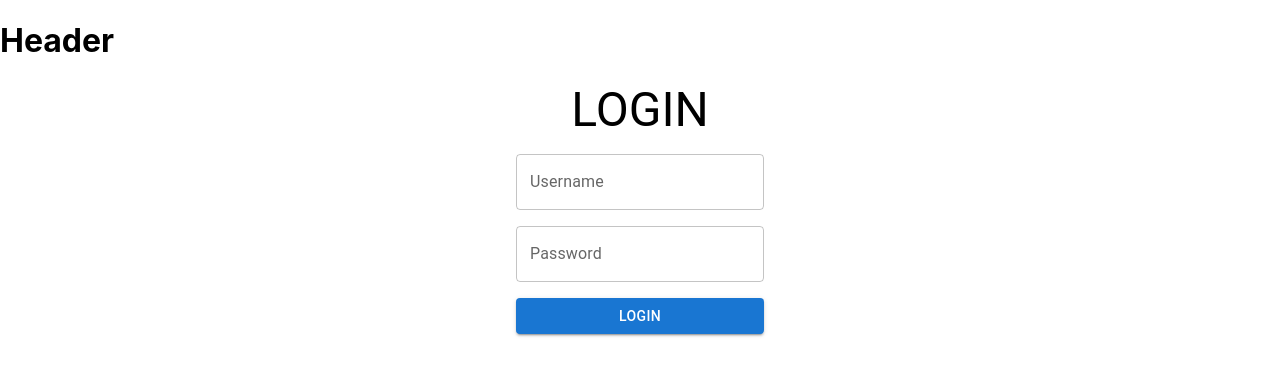
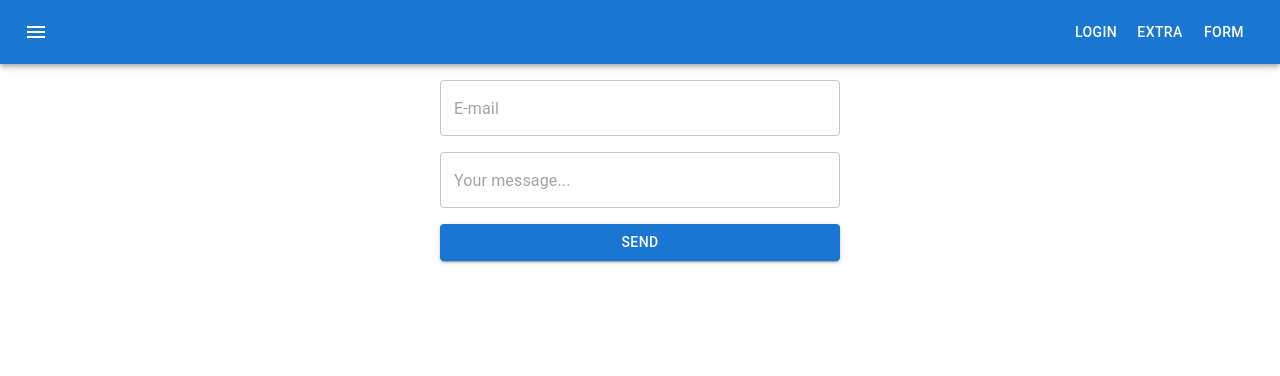
Before and after one commit to tv911473/type-potato, a React (Create React App) app: page /form in a window 1280 px wide. Shown: the top 376 px of the page. Built offline with nearby package versions, Linux system fonts and the light colour scheme.

Commit message:
feat: added Header, MyForm, MyInfo, Login

```diff
--- a/package.json
+++ b/package.json
@@ -6,6 +6,7 @@
   "dependencies": {
     "@emotion/react": "^11.13.3",
     "@emotion/styled": "^11.13.0",
+    "@mui/icons-material": "^6.1.1",
     "@mui/material": "^6.1.0",
     "@testing-library/jest-dom": "^5.17.0",
     "@testing-library/react": "^13.4.0",
--- a/src/App.tsx
+++ b/src/App.tsx
@@ -2,11 +2,12 @@ import "./App.css"
 // import MyContainer from "./layout/MyContainer";
 // import Login from "./components/Login";
 import { Outlet } from "react-router-dom"
+import Header from "./components/Header"
 
 function App() {
   return (
     <>
-      <h1>Header</h1>
+      <Header />
       <Outlet />
     </>
   )
--- /dev/null
+++ b/src/components/Header.tsx
@@ -0,0 +1,56 @@
+import * as React from "react"
+import AppBar from "@mui/material/AppBar"
+import Box from "@mui/material/Box"
+import Toolbar from "@mui/material/Toolbar"
+import Typography from "@mui/material/Typography"
+import Button from "@mui/material/Button"
+import IconButton from "@mui/material/IconButton"
+import MenuIcon from "@mui/icons-material/Menu"
+import { Link } from "react-router-dom"
+
+export default function ButtonAppBar() {
+  return (
+    <Box sx={{ flexGrow: 1 }}>
+      <AppBar position="static">
+        <Toolbar>
+          <IconButton
+            size="large"
+            edge="start"
+            color="inherit"
+            aria-label="menu"
+            sx={{ mr: 2 }}
+          >
+            <MenuIcon />
+          </IconButton>
+          <Typography
+            variant="h6"
+            component="div"
+            sx={{ flexGrow: 1 }}
+          ></Typography>
+
+          <Button
+            color="inherit"
+            component={Link}
+            to="/login"
+          >
+            Login
+          </Button>
+          <Button
+            color="inherit"
+            component={Link}
+            to="/extra"
+          >
+            Extra
+          </Button>
+          <Button
+            color="inherit"
+            component={Link}
+            to="/form"
+          >
+            Form
+          </Button>
+        </Toolbar>
+      </AppBar>
+    </Box>
+  )
+}
--- /dev/null
+++ b/src/components/MyForm.tsx
@@ -0,0 +1,52 @@
+import { Box, Button, TextField } from "@mui/material"
+import React, { useState } from "react"
+import Stack from "@mui/material/Stack"
+
+const ContactForm: React.FC = () => {
+  const [email, setEmail] = useState<string>("")
+  const [message, setMessage] = useState<string>("")
+
+  const Submit = () => {
+    console.log({ email })
+    console.log({ message })
+  }
+
+  return (
+    <Box
+      sx={{ padding: 2, maxWidth: 400, margin: "auto", textAlign: "center" }}
+    >
+      <form
+        className="form"
+        onSubmit={e => e.preventDefault()}
+      >
+        <Stack spacing={2}>
+          <TextField
+            type="email"
+            id="email"
+            variant="outlined"
+            placeholder="E-mail"
+            value={email}
+            onChange={e => setEmail(e.target.value)}
+          />
+          <TextField
+            id="text"
+            variant="outlined"
+            placeholder="Your message..."
+            value={message}
+            onChange={e => setMessage(e.target.value)}
+          />
+          <Button
+            name="send-button"
+            variant="contained"
+            type="button"
+            onClick={Submit}
+          >
+            Send
+          </Button>
+        </Stack>
+      </form>
+    </Box>
+  )
+}
+
+export default ContactForm
--- /dev/null
+++ b/src/components/MyInfo.tsx
@@ -0,0 +1,62 @@
+import { Box, Grid2, Stack, Typography } from "@mui/material"
+import Paper from "@mui/material/Paper"
+import { styled } from "@mui/material/styles"
+import React from "react"
+
+interface Properties {
+  name: string
+  hobbies: string[]
+}
+
+const Item = styled(Paper)(({ theme }) => ({
+  backgroundColor: "#fff",
+  ...theme.typography.body2,
+  padding: theme.spacing(1),
+  textAlign: "center",
+  color: theme.palette.text.secondary,
+  ...theme.applyStyles("dark", {
+    backgroundColor: "#1A2027",
+  }),
+}))
+
+const MyInfo: React.FC<Properties> = ({ name, hobbies }) => {
+  return (
+    <Box
+      sx={{
+        display: "flex",
+        justifyContent: "center",
+        alignItems: "center",
+        height: "100%",
+      }}
+    >
+      <Grid2
+        container
+        spacing={{ xs: 20, md: 30 }}
+        columns={{ xs: 4, sm: 12 }}
+      >
+        <Stack spacing={2}>
+          <Typography
+            variant="h4"
+            sx={{ textAlign: "center", textTransform: "uppercase" }}
+          >
+            {name}
+          </Typography>
+          <Item>
+            <Typography variant="h6">Hobbies:</Typography>
+          </Item>
+          <Grid2
+            container
+            spacing={2}
+          >
+            {hobbies.map((hobby, index) => (
+              <Grid2 key={index}>
+                <Item>{hobby}</Item>
+              </Grid2>
+            ))}
+          </Grid2>
+        </Stack>
+      </Grid2>
+    </Box>
+  )
+}
+export default MyInfo
--- a/src/index.tsx
+++ b/src/index.tsx
@@ -9,7 +9,9 @@ import {
   Route,
   RouterProvider,
 } from "react-router-dom"
-import MyForm from "./components/Login"
+import Login from "./components/Login"
+import MyInfo from "./components/MyInfo"
+import MyForm from "./components/MyForm"
 
 const router = createBrowserRouter(
   createRoutesFromElements(
@@ -18,16 +20,21 @@ const router = createBrowserRouter(
       element={<App />}
     >
       <Route
+        path="login"
+        element={<Login />}
+      />
+      <Route
         path="form"
         element={<MyForm />}
       />
       <Route
         path="extra"
-        element={<h1>Extra</h1>}
-      />
-      <Route
-        path="contact"
-        element={<h1>Contact</h1>}
+        element={
+          <MyInfo
+            name={"Taavi"}
+            hobbies={["biking", "hiking", "camping"]}
+          />
+        }
       />
     </Route>,
   ),
```
Also changed, not shown: src/components/Login.tsx (+1 -21 lines), 1 other file (tests, documents, lock files or other folders).
